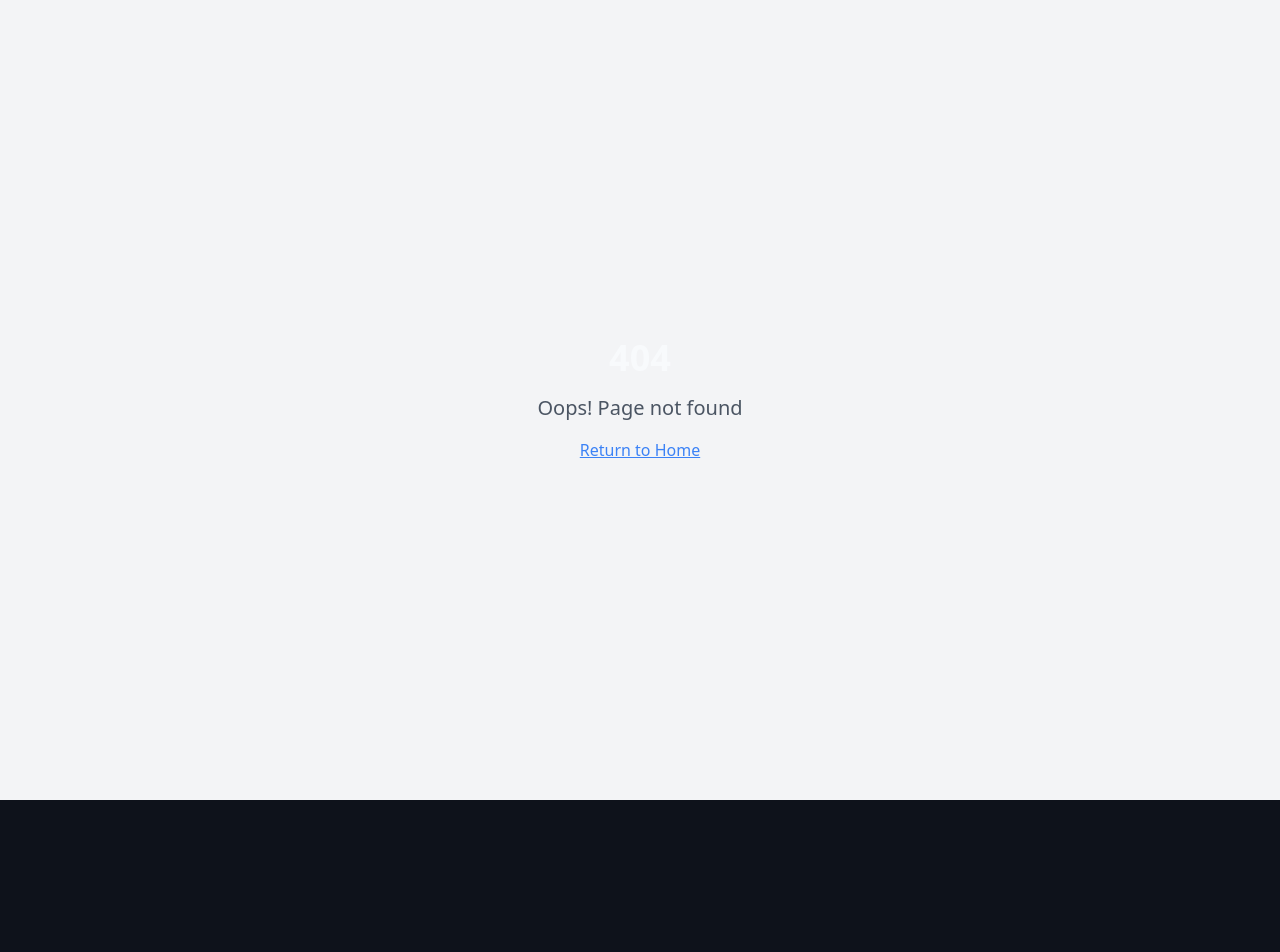
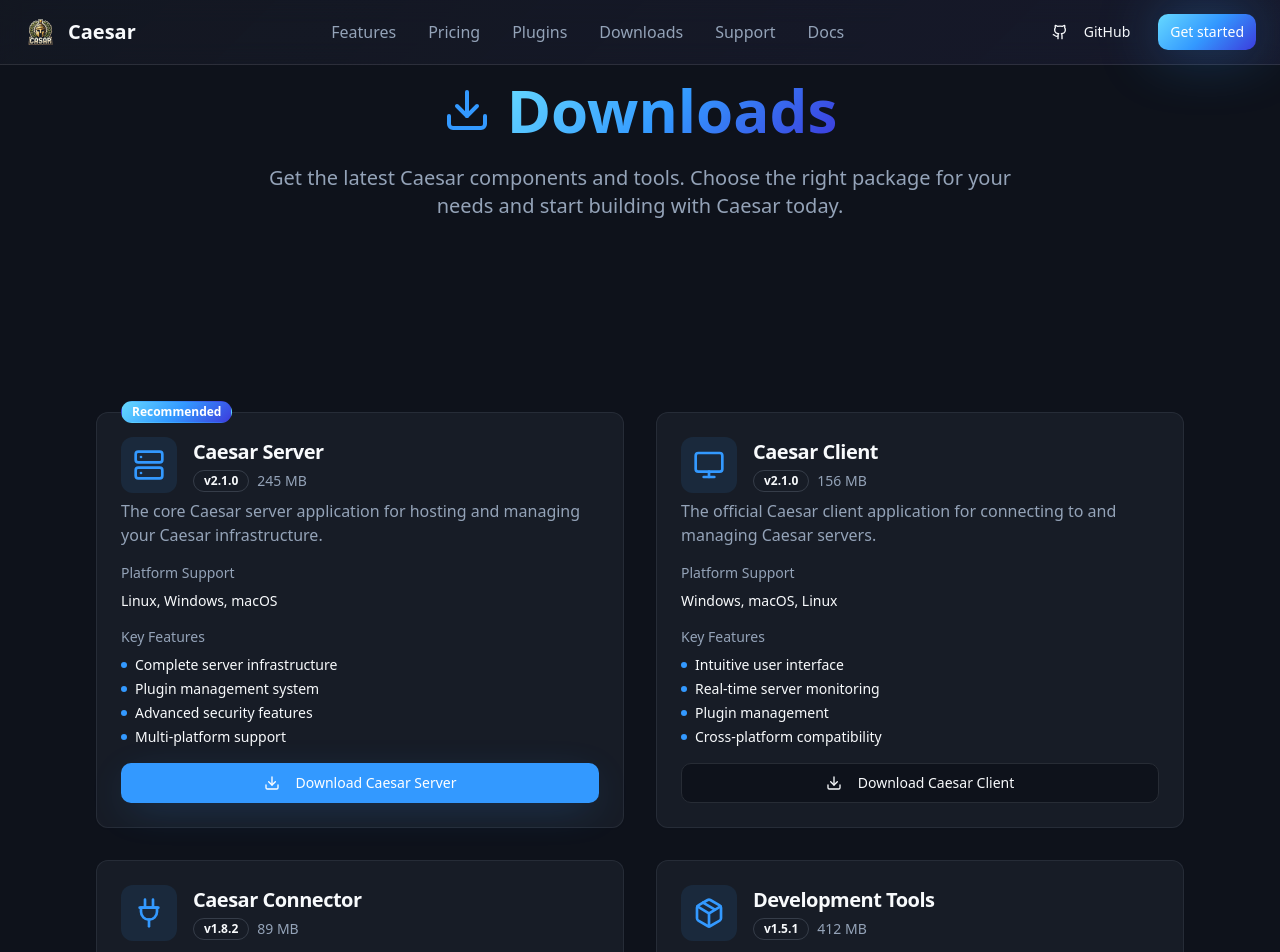
Before and after one commit to JWeinelt/caesarnet-reimagined, a React (Vite) app: page /downloads in a window 1280 px wide. Before the commit this address had no page. Shown: the top 952 px of the page. Before the commit the page ends 800 px from the top, so only its background shows below. Built offline with nearby package versions, Linux system fonts and the light colour scheme.

Commit message:
Add download page

```diff
--- a/src/App.tsx
+++ b/src/App.tsx
@@ -10,6 +10,7 @@ import Datenschutz from "./pages/Datenschutz";
 import TermsOfService from "./pages/TermsOfService";
 import Support from "./pages/Support";
 import SupportArticle from "./pages/SupportArticle";
+import Downloads from "./pages/Downloads";
 
 const queryClient = new QueryClient();
 
@@ -21,6 +22,7 @@ const App = () => (
       <BrowserRouter>
         <Routes>
           <Route path="/" element={<Index />} />
+          <Route path="/downloads" element={<Downloads />} />
           <Route path="/support" element={<Support />} />
           <Route path="/support/:category/:slug" element={<SupportArticle />} />
           <Route path="/impressum" element={<Impressum />} />
--- a/src/components/Navigation.tsx
+++ b/src/components/Navigation.tsx
@@ -27,6 +27,9 @@ const Navigation = () => {
             <a href="/#plugins" className="text-muted-foreground hover:text-foreground transition-colors">
               Plugins
             </a>
+            <Link to="/downloads" className="text-muted-foreground hover:text-foreground transition-colors">
+              Downloads
+            </Link>
             <Link to="/support" className="text-muted-foreground hover:text-foreground transition-colors">
               Support
             </Link>
--- /dev/null
+++ b/src/pages/Downloads.tsx
@@ -0,0 +1,214 @@
+import Navigation from "@/components/Navigation";
+import Footer from "@/components/Footer";
+import { Button } from "@/components/ui/button";
+import { Card, CardContent, CardDescription, CardHeader, CardTitle } from "@/components/ui/card";
+import { Badge } from "@/components/ui/badge";
+import { Download, Server, Monitor, Plug2, Package } from "lucide-react";
+
+// This data structure can be easily replaced with API calls later
+const downloads = [
+  {
+    id: "server",
+    name: "Caesar Server",
+    description: "The core Caesar server application for hosting and managing your Caesar infrastructure.",
+    icon: <Server className="w-8 h-8" />,
+    version: "v2.1.0",
+    size: "245 MB",
+    platform: "Linux, Windows, macOS",
+    downloadUrl: "#", // Replace with actual download URL or API endpoint
+    isRecommended: true,
+    features: [
+      "Complete server infrastructure",
+      "Plugin management system",
+      "Advanced security features",
+      "Multi-platform support"
+    ]
+  },
+  {
+    id: "client",
+    name: "Caesar Client",
+    description: "The official Caesar client application for connecting to and managing Caesar servers.",
+    icon: <Monitor className="w-8 h-8" />,
+    version: "v2.1.0",
+    size: "156 MB",
+    platform: "Windows, macOS, Linux",
+    downloadUrl: "#", // Replace with actual download URL or API endpoint
+    isRecommended: false,
+    features: [
+      "Intuitive user interface",
+      "Real-time server monitoring",
+      "Plugin management",
+      "Cross-platform compatibility"
+    ]
+  },
+  {
+    id: "connector",
+    name: "Caesar Connector",
+    description: "Lightweight connector for integrating Caesar with existing systems and third-party applications.",
+    icon: <Plug2 className="w-8 h-8" />,
+    version: "v1.8.2",
+    size: "89 MB",
+    platform: "All Platforms",
+    downloadUrl: "#", // Replace with actual download URL or API endpoint
+    isRecommended: false,
+    features: [
+      "Easy integration",
+      "REST API support",
+      "Webhook capabilities",
+      "Minimal resource usage"
+    ]
+  },
+  {
+    id: "other",
+    name: "Development Tools",
+    description: "Additional development tools, SDKs, and utilities for Caesar plugin development.",
+    icon: <Package className="w-8 h-8" />,
+    version: "v1.5.1",
+    size: "412 MB",
+    platform: "Development Environment",
+    downloadUrl: "#", // Replace with actual download URL or API endpoint
+    isRecommended: false,
+    features: [
+      "Plugin development SDK",
+      "Code generators",
+      "Testing utilities",
+      "Documentation tools"
+    ]
+  }
+];
+
+// This function can be replaced with an API call later
+const handleDownload = async (downloadId: string, downloadUrl: string) => {
+  // TODO: Replace with API call to track downloads and get actual download URL
+  // Example: const response = await fetch(`/api/downloads/${downloadId}`);
+  // const { actualUrl } = await response.json();
+
+  // For now, just open the download URL
+  if (downloadUrl !== "#") {
+    window.open(downloadUrl, '_blank');
+  } else {
+    // Placeholder behavior - replace with your API integration
+    console.log(`Download initiated for: ${downloadId}`);
+    // You can show a toast notification here
+  }
+};
+
+const Downloads = () => {
+  return (
+    <div className="min-h-screen bg-background">
+      <Navigation />
+
+      {/* Hero Section */}
+      <section className="py-20 px-4">
+        <div className="container mx-auto max-w-6xl text-center">
+          <div className="flex items-center justify-center mb-6">
+            <Download className="w-12 h-12 text-primary mr-4" />
+            <h1 className="text-4xl md:text-6xl font-bold bg-gradient-primary bg-clip-text text-transparent">
+              Downloads
+            </h1>
+          </div>
+          <p className="text-xl text-muted-foreground max-w-3xl mx-auto mb-12">
+            Get the latest Caesar components and tools. Choose the right package for your needs
+            and start building with Caesar today.
+          </p>
+        </div>
+      </section>
+
+      {/* Downloads Grid */}
+      <section className="py-16 px-4">
+        <div className="container mx-auto max-w-6xl">
+          <div className="grid md:grid-cols-2 gap-8">
+            {downloads.map((item) => (
+              <Card key={item.id} className="relative group hover:shadow-glow transition-all duration-300 border-border/50">
+                {item.isRecommended && (
+                  <Badge className="absolute -top-3 left-6 bg-gradient-primary text-white">
+                    Recommended
+                  </Badge>
+                )}
+
+                <CardHeader className="pb-4">
+                  <div className="flex items-start justify-between">
+                    <div className="flex items-center gap-4">
+                      <div className="p-3 rounded-lg bg-primary/10 text-primary group-hover:bg-primary/20 transition-colors">
+                        {item.icon}
+                      </div>
+                      <div>
+                        <CardTitle className="text-xl mb-1">{item.name}</CardTitle>
+                        <div className="flex items-center gap-2 text-sm text-muted-foreground">
+                          <Badge variant="outline">{item.version}</Badge>
+                          <span>{item.size}</span>
+                        </div>
+                      </div>
+                    </div>
+                  </div>
+                  <CardDescription className="mt-4 text-base">
+                    {item.description}
+                  </CardDescription>
+                </CardHeader>
+
+                <CardContent>
+                  <div className="space-y-4">
+                    {/* Platform Support */}
+                    <div>
+                      <h4 className="font-medium text-sm text-muted-foreground mb-2">Platform Support</h4>
+                      <p className="text-sm">{item.platform}</p>
+                    </div>
+
+                    {/* Features */}
+                    <div>
+                      <h4 className="font-medium text-sm text-muted-foreground mb-2">Key Features</h4>
+                      <ul className="text-sm space-y-1">
+                        {item.features.map((feature, index) => (
+                          <li key={index} className="flex items-center gap-2">
+                            <div className="w-1.5 h-1.5 bg-primary rounded-full flex-shrink-0" />
+                            {feature}
+                          </li>
+                        ))}
+                      </ul>
+                    </div>
+
+                    {/* Download Button */}
+                    <Button
+                      className="w-full mt-6"
+                      variant={item.isRecommended ? "default" : "outline"}
+                      onClick={() => handleDownload(item.id, item.downloadUrl)}
+                    >
+                      <Download className="w-4 h-4 mr-2" />
+                      Download {item.name}
+                    </Button>
+                  </div>
+                </CardContent>
+              </Card>
+            ))}
+          </div>
+        </div>
+      </section>
+
+      {/* Additional Info */}
+      <section className="py-16 px-4">
+        <div className="container mx-auto max-w-4xl text-center">
+          <h2 className="text-2xl font-bold mb-6">Need Help Getting Started?</h2>
+          <p className="text-muted-foreground mb-8">
+            Check out our documentation and support resources to help you get up and running with Caesar.
+          </p>
+          <div className="flex flex-col sm:flex-row gap-4 justify-center">
+            <Button variant="outline" asChild>
+              <a href="https://docs.caesarnet.cloud" target="_blank" rel="noopener noreferrer">
+                View Documentation
+              </a>
+            </Button>
+            <Button variant="outline" asChild>
+              <a href="/support">
+                Get Support
+              </a>
+            </Button>
+          </div>
+        </div>
+      </section>
+
+      <Footer />
+    </div>
+  );
+};
+
+export default Downloads;
```
